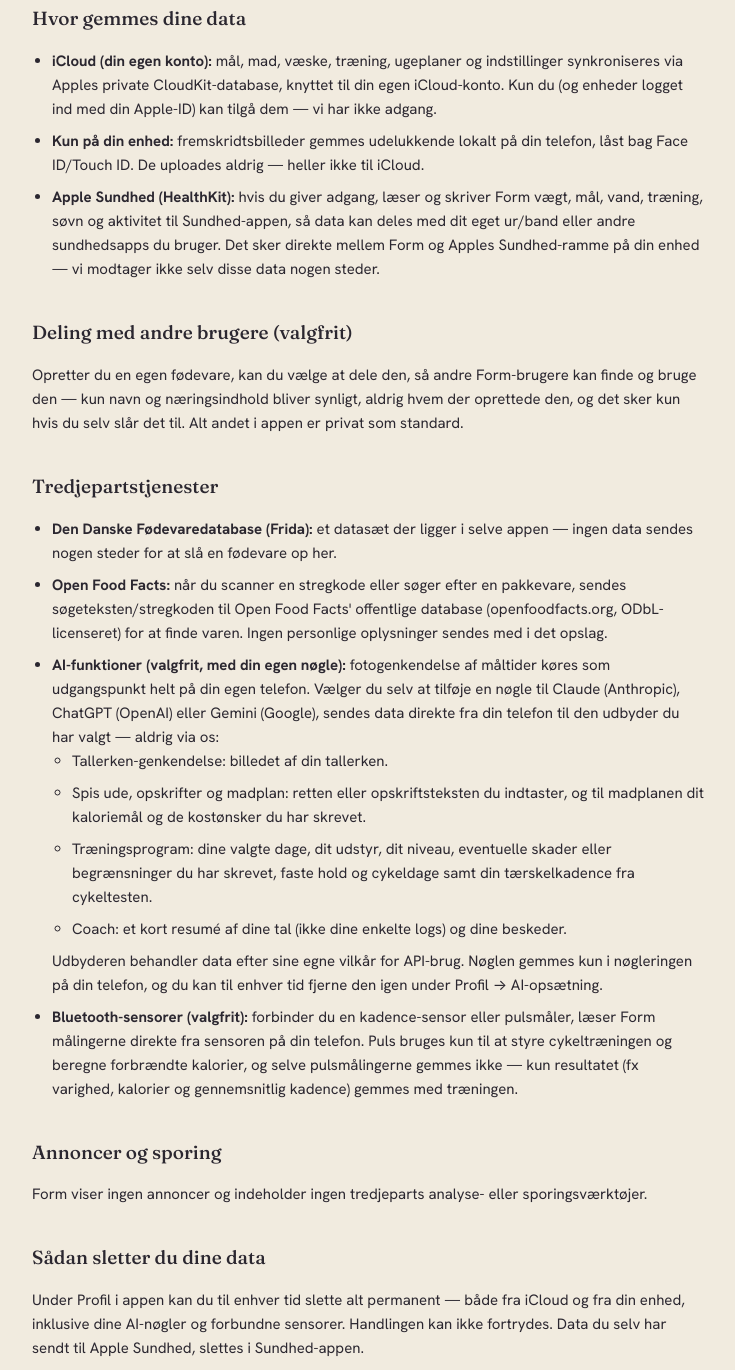
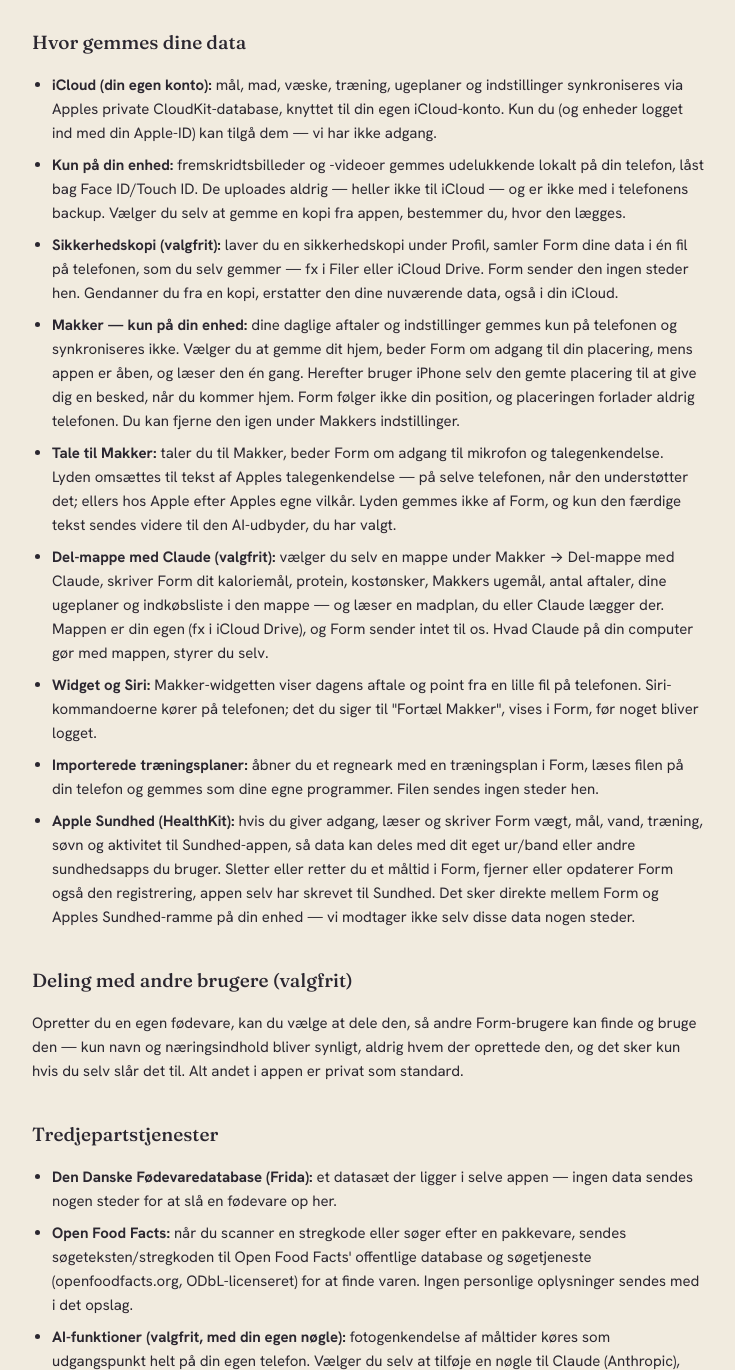
Before and after one commit to mtangedkapps/form, a plain HTML site: page privacy.html in a window 1280 px wide. Shown: the part 503-1873 px from the top of the page, without its empty margins (272-1007 px from the left). Drawn offline with Linux system fonts and the light colour scheme.

Commit message:
Add files via upload

```diff
--- a/privacy.html
+++ b/privacy.html
@@ -149,7 +149,7 @@
         <p>Kost, mål og træning · form frem for tal</p>
       </div>
     </header>
-    <p class="updated">Sidst opdateret: 11. oktober 2026</p>
+    <p class="updated">Sidst opdateret: 22. november 2026</p>
 
     <div class="summary">
       <p>
@@ -162,8 +162,9 @@
 
     <h2>Hvilke data behandler Form</h2>
     <p>Form gemmer det, du selv indtaster: mål og målepunkter, mad- og væskelog,
-       skabeloner og ugeplaner, træningsprogrammer og -historik, cykelture, dine
-       træningssteder og dit udstyr, hvilepuls og resultatet af cykeltesten, og
+       skabeloner og ugeplaner, træningsprogrammer og -historik, dine
+       træningssteder og dit udstyr, dine daglige aftaler i Makker (hvad du aftalte,
+       om du holdt den, og din energi bagefter), og
        indstillinger som mål-type og målefrekvens. Ingen af disse data kræver en konto hos os —
        Form opretter aldrig en brugerprofil på en server, vi ejer.</p>
 
@@ -173,13 +174,41 @@
         og indstillinger synkroniseres via Apples private CloudKit-database, knyttet
         til din egen iCloud-konto. Kun du (og enheder logget ind med din Apple-ID)
         kan tilgå dem — vi har ikke adgang.</li>
-      <li><strong>Kun på din enhed:</strong> fremskridtsbilleder gemmes udelukkende
-        lokalt på din telefon, låst bag Face ID/Touch ID. De uploades aldrig —
-        heller ikke til iCloud.</li>
+      <li><strong>Kun på din enhed:</strong> fremskridtsbilleder og -videoer gemmes
+        udelukkende lokalt på din telefon, låst bag Face ID/Touch ID. De uploades aldrig —
+        heller ikke til iCloud — og er ikke med i telefonens backup. Vælger du selv at gemme
+        en kopi fra appen, bestemmer du, hvor den lægges.</li>
+      <li><strong>Sikkerhedskopi (valgfrit):</strong> laver du en sikkerhedskopi under
+        Profil, samler Form dine data i én fil på telefonen, som du selv gemmer — fx i Filer
+        eller iCloud Drive. Form sender den ingen steder hen. Gendanner du fra en kopi,
+        erstatter den dine nuværende data, også i din iCloud.</li>
+      <li><strong>Makker — kun på din enhed:</strong> dine daglige aftaler og
+        indstillinger gemmes kun på telefonen og synkroniseres ikke. Vælger du at gemme
+        dit hjem, beder Form om adgang til din placering, mens appen er åben, og læser den
+        én gang. Herefter bruger iPhone selv den gemte placering til at give dig en besked,
+        når du kommer hjem. Form følger ikke din position, og placeringen forlader aldrig
+        telefonen. Du kan fjerne den igen under Makkers indstillinger.</li>
+      <li><strong>Tale til Makker:</strong> taler du til Makker, beder Form om adgang til
+        mikrofon og talegenkendelse. Lyden omsættes til tekst af Apples talegenkendelse —
+        på selve telefonen, når den understøtter det; ellers hos Apple efter Apples egne
+        vilkår. Lyden gemmes ikke af Form, og kun den færdige tekst sendes videre til den
+        AI-udbyder, du har valgt.</li>
+      <li><strong>Del-mappe med Claude (valgfrit):</strong> vælger du selv en mappe under
+        Makker → Del-mappe med Claude, skriver Form dit kaloriemål, protein, kostønsker,
+        Makkers ugemål, antal aftaler, dine ugeplaner og indkøbsliste i den mappe — og læser
+        en madplan, du eller Claude lægger der. Mappen er din egen (fx i iCloud Drive), og
+        Form sender intet til os. Hvad Claude på din computer gør med mappen, styrer du selv.</li>
+      <li><strong>Widget og Siri:</strong> Makker-widgetten viser dagens aftale og point fra
+        en lille fil på telefonen. Siri-kommandoerne kører på telefonen; det du siger til
+        "Fortæl Makker", vises i Form, før noget bliver logget.</li>
+      <li><strong>Importerede træningsplaner:</strong> åbner du et regneark med en
+        træningsplan i Form, læses filen på din telefon og gemmes som dine egne programmer.
+        Filen sendes ingen steder hen.</li>
       <li><strong>Apple Sundhed (HealthKit):</strong> hvis du giver adgang, læser og
         skriver Form vægt, mål, vand, træning, søvn og aktivitet til Sundhed-appen,
         så data kan deles med dit eget ur/band eller andre sundhedsapps du bruger.
-        Det sker direkte mellem Form og Apples Sundhed-ramme på din enhed — vi
+        Sletter eller retter du et måltid i Form, fjerner eller opdaterer Form også den
+        registrering, appen selv har skrevet til Sundhed. Det sker direkte mellem Form og Apples Sundhed-ramme på din enhed — vi
         modtager ikke selv disse data nogen steder.</li>
     </ul>
 
@@ -195,7 +224,8 @@
         i selve appen — ingen data sendes nogen steder for at slå en fødevare op her.</li>
       <li><strong>Open Food Facts:</strong> når du scanner en stregkode eller søger
         efter en pakkevare, sendes søgeteksten/stregkoden til Open Food Facts'
-        offentlige database (openfoodfacts.org, ODbL-licenseret) for at finde varen.
+        offentlige database og søgetjeneste (openfoodfacts.org, ODbL-licenseret) for at
+        finde varen.
         Ingen personlige oplysninger sendes med i det opslag.</li>
       <li><strong>AI-funktioner (valgfrit, med din egen nøgle):</strong> fotogenkendelse
         af måltider køres som udgangspunkt helt på din egen telefon. Vælger du selv at
@@ -206,18 +236,27 @@
           <li>Spis ude, opskrifter og madplan: retten eller opskriftsteksten du indtaster,
             og til madplanen dit kaloriemål og de kostønsker du har skrevet.</li>
           <li>Træningsprogram: dine valgte dage, dit udstyr, dit niveau, eventuelle skader
-            eller begrænsninger du har skrevet, faste hold og cykeldage samt din
-            tærskelkadence fra cykeltesten.</li>
-          <li>Coach: et kort resumé af dine tal (ikke dine enkelte logs) og dine beskeder.</li>
+            eller begrænsninger du har skrevet, faste hold samt ønsket træningstid og
+            antal øvelser.</li>
+          <li>Coach: et kort resumé af dine tal (ikke dine enkelte logs), dine seneste
+            aftaler i Makker (holdt eller ej, energi og point) og dine beskeder.</li>
+          <li>Makker: når du laver dagens aftale, sendes aftalen og det samme korte
+            resumé, så coachen kan skrive dagens beskeder til dig. Din placering sendes aldrig.</li>
+          <li>Fortæl Makker: den tekst du skriver eller dikterer (fx "to æg og en gåtur"),
+            så Makker kan omsætte den til registreringer, som du selv godkender.</li>
+          <li>Hvad skal jeg spise nu?: hvor mange kalorier og hvor meget protein du har tilbage
+            i dag, navnene på dagens planlagte og senest loggede retter, dine kostønsker og
+            dit eventuelle ønske.</li>
+          <li>Søndagsregnskab: ugens samlede tal (fx protein-dage, træninger, søvn og
+            vægtændring) og resuméet af dine aftaler.</li>
         </ul>
         Udbyderen behandler data efter sine egne vilkår for API-brug. Nøglen gemmes kun i
         nøgleringen på din telefon, og du kan til enhver tid fjerne den igen under
         Profil → AI-opsætning.</li>
-      <li><strong>Bluetooth-sensorer (valgfrit):</strong> forbinder du en kadence-sensor
-        eller pulsmåler, læser Form målingerne direkte fra sensoren på din telefon.
-        Puls bruges kun til at styre cykeltræningen og beregne forbrændte kalorier, og
-        selve pulsmålingerne gemmes ikke — kun resultatet (fx varighed, kalorier og
-        gennemsnitlig kadence) gemmes med træningen.</li>
+      <li><strong>Bluetooth-pulsmåler (valgfrit):</strong> forbinder du en pulsmåler,
+        læser Form målingerne direkte fra sensoren på din telefon. Puls bruges kun til at
+        beregne forbrændte kalorier under træning, og selve pulsmålingerne gemmes ikke —
+        kun resultatet (fx varighed og kalorier) gemmes med træningen.</li>
     </ul>
 
     <h2>Annoncer og sporing</h2>
@@ -226,9 +265,12 @@
 
     <h2>Sådan sletter du dine data</h2>
     <p>Under Profil i appen kan du til enhver tid slette alt permanent — både fra
-       iCloud og fra din enhed, inklusive dine AI-nøgler og forbundne sensorer.
-       Handlingen kan ikke fortrydes. Data du selv har sendt til Apple Sundhed,
-       slettes i Sundhed-appen.</p>
+       iCloud og fra din enhed, inklusive dine AI-nøgler, forbundne sensorer og
+       Makkers aftaler og påmindelser. Du kan også vælge kun at slette udvalgte dele,
+       fx madlog, vægt, fremskridtsbilleder eller træninger.
+       Handlingen kan ikke fortrydes. Sletter du din madlog, fjernes også de
+       madregistreringer, Form selv har skrevet til Apple Sundhed. Øvrige data, Form har
+       sendt til Sundhed (fx vægt, vand og træning), slettes i Sundhed-appen.</p>
 
     <h2>Børn</h2>
     <p>Form er ikke rettet mod børn under 13 år.</p>
```
